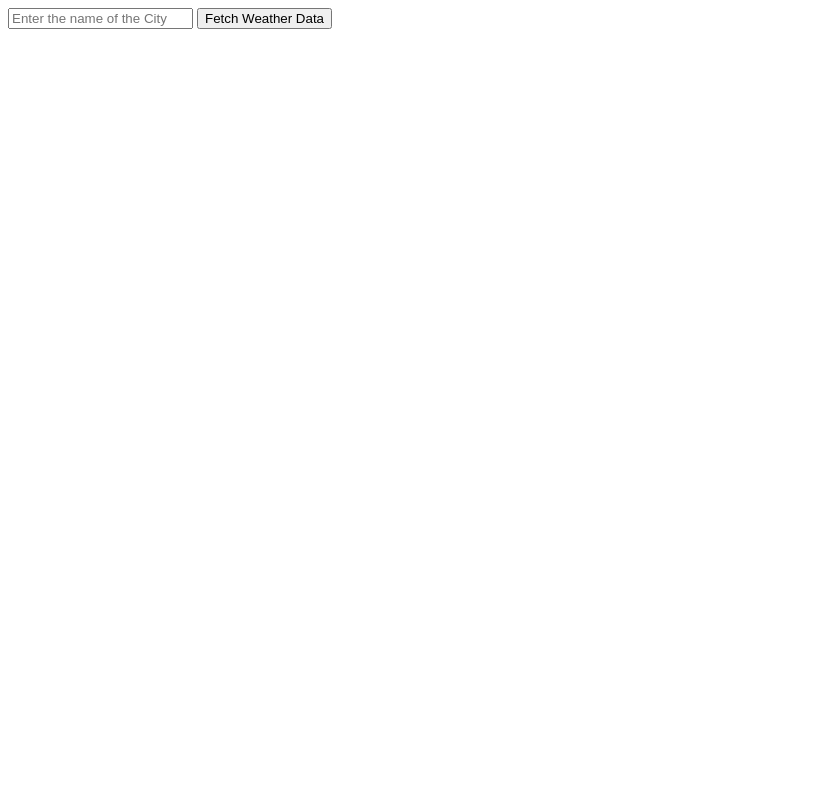
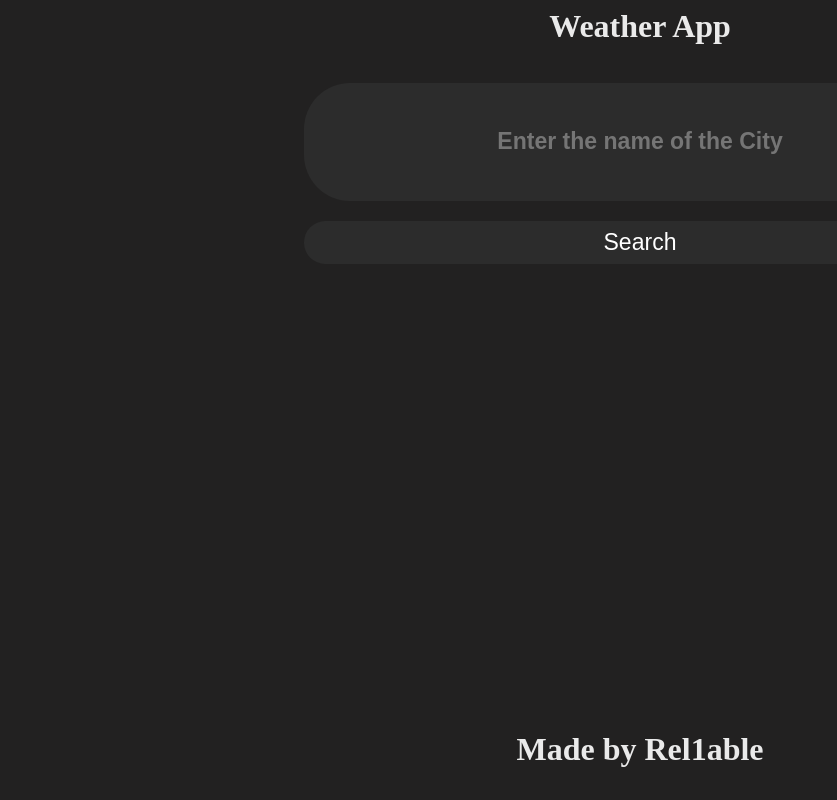
Before and after one commit to Rel1able/Weather-App, a plain HTML site: page index.html in a window 1280 px wide. Shown: the whole page, without its empty margins (0-837 px from the left). Drawn offline with Linux system fonts and the light colour scheme.

Commit message:
added function to convert temperature, added function to display weather conditions, added styling

```diff
--- a/index.html
+++ b/index.html
@@ -8,10 +8,30 @@
     <script src="index.js" defer></script>
 </head>
 <body>
+    <header>Weather App</header>
+    <div class="container">
+        <div class="weather-data">
+                <div id="address">Address: </div>
+                <div id="temperature">Temperature</div>
+                <div id="humidity"> Humidity</div>
+                <div id="wind">>Wind </div>
+                <div id="precipitations">Precipitations</div>
+        </div>
+
+
+   <div class="form-div">
     <form>
-        <input type="text" id="cityName" placeholder="Enter the name of the City">
-        <button type="submit">Fetch Weather Data</button>
+        <div class="form-data">
+            <input type="text" id="cityName" placeholder="Enter the name of the City">
+            <button class="submit-btn" type="submit">Search</button>
+        </div>
+
     </form>
+   </div>
 
+    </div>
+
+
+    <footer>Made by Rel1able</footer>
 </body>
 </html>
--- a/index.js
+++ b/index.js
@@ -1,3 +1,10 @@
+const address = document.getElementById("address");
+const temperature = document.getElementById("temperature");
+const humidity = document.getElementById("humidity");
+const wind = document.getElementById("wind");
+const precipitations = document.getElementById("precipitations");
+const weatherData = document.querySelector(".weather-data");
+
 async function fetchWeatherData() {
     try {
         const cityName = document.getElementById("cityName").value.toLowerCase();
@@ -6,7 +13,6 @@ async function fetchWeatherData() {
         throw new Error("Failed to Fetch the data");
         }
         const data = await response.json();
-        console.log(data);
 
         const cityAddress = data.timezone;
 
@@ -18,15 +24,13 @@ async function fetchWeatherData() {
 
         const probabilityOfPrecipitation = data.currentConditions.precipprob;
 
-        console.log(cityAddress)
-        console.log(cityTemperature);
-        console.log(cityHumidity);
-        console.log(windSpeed);
-        console.log(probabilityOfPrecipitation);
+
+        setConditions(cityAddress, cityTemperature, cityHumidity, windSpeed, probabilityOfPrecipitation);
+
 
     }
     catch (error) {
-        console.error(error);
+        alert("Failed to fetch weather data, please try again");
     }
 }
 
@@ -35,9 +39,25 @@ const form = document.querySelector("form");
 form.addEventListener("submit", (e) => {
     e.preventDefault();
     const inputValue = document.getElementById("cityName").value.trim();
-    if (inputValue.length < 2) {
+    if (inputValue.length < 2 || /\d/.test(inputValue)) {
         alert("Please enter a valid city name")
     } else {
         fetchWeatherData();
     }
 })
+
+
+function setConditions(cityAddress, cityTemperature, cityHumidity, cityWind, cityPrecipitations) {
+    address.textContent = cityAddress;
+    temperature.textContent = `Temperature: ${Math.round(convertToCelsius(cityTemperature))} °C`;
+    humidity.textContent = `Humidity: ${cityHumidity} %`;
+    wind.textContent = `Wind Speed: ${cityWind} km/h`;
+    precipitations.textContent = `Precipitations: ${cityPrecipitations} %`;
+    weatherData.style.display = "flex";
+}
+
+
+function convertToCelsius(temp) {
+    let celsius = (parseInt(temp) - 32) / 1.8;
+    return celsius;
+}
--- a/style.css
+++ b/style.css
@@ -0,0 +1,86 @@
+body{
+    display: flex;
+    flex-direction: column;
+    height: 95vh;
+    justify-content: space-between;
+    align-items: center;
+    background-color: #222121;
+    box-sizing: border-box;
+    font-family: 'Times New Roman', Times, serif;
+}
+header, footer{
+
+    color: #EAEAEA;
+    font-size: 2em;
+    width: 100%;
+    text-align: center;
+    font-weight: bold;
+}
+
+
+.form-data{
+    display: flex;
+    flex-direction: column;
+    gap: 20px;
+}
+
+#cityName{
+    height: 5em;
+    font-size: 1.2em;
+    text-align: center;
+    background-color: #2C2C2C;
+    color: #F0F8FF;
+    font-weight: bold;
+    border-radius: 2em;
+    border: none;
+}
+#cityName:focus{
+    outline: none;
+    border: 3px solid;
+    border-color: rgb(21, 21, 21);
+}
+
+#cityName:hover{
+    background-color: rgb(21, 21, 21);
+}
+
+.form-div{
+    display: flex;
+    flex-direction: column;
+    justify-content: center;
+}
+
+.weather-data{
+    font-weight: bold;
+    display: none;
+    background-color: rgb(21, 21, 21);
+    padding: 30px;
+    border-radius: 2em;
+    color: #EAEAEA;
+    gap: 20px;
+
+}
+
+.container{
+    text-align: center;
+    font-size: 1.2em;
+    gap: 1em;
+    display: flex;
+    flex-direction: column;
+    width: 35em;
+    height: 50em;
+    padding: 2em;
+}
+
+.submit-btn{
+    border: none;
+    border-radius: 2em;
+    background-color: #2C2C2C;
+    color: white;
+    font-size: 1.2em;
+    padding: 8px;
+}
+
+.submit-btn:hover{
+    background-color: rgb(21, 21, 21);
+}
```
